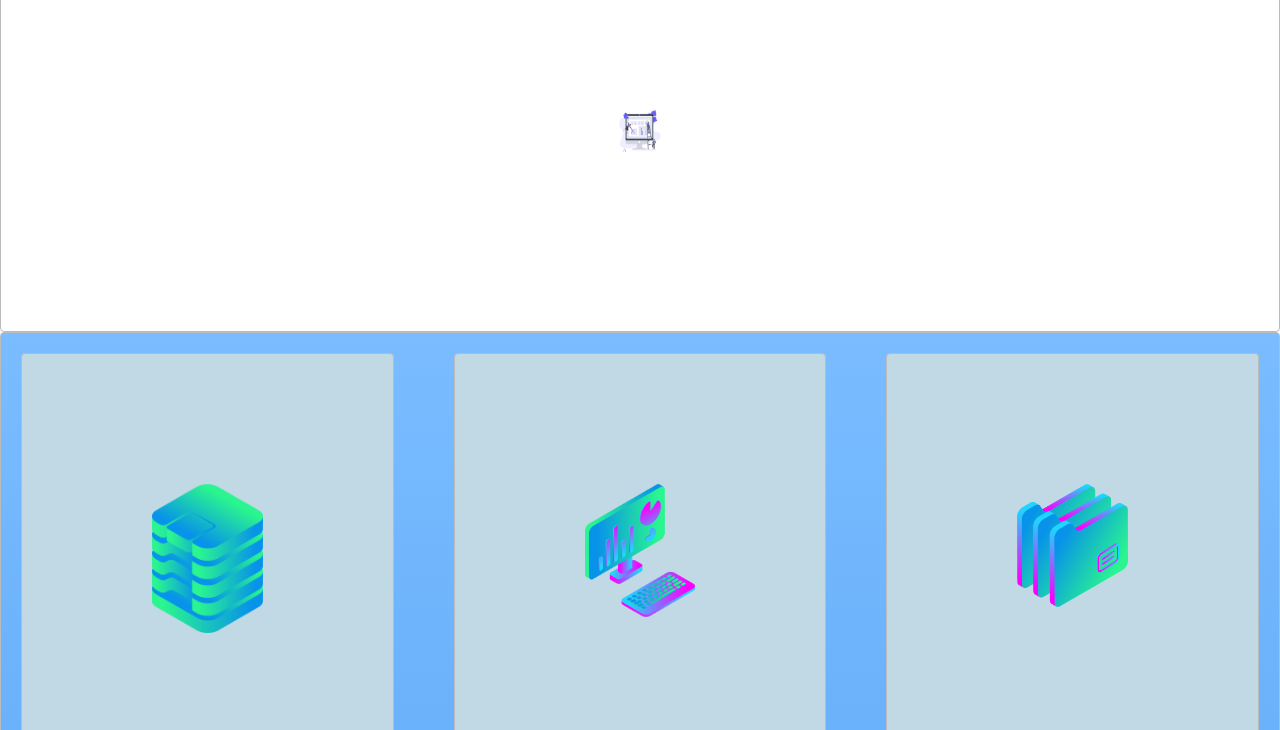
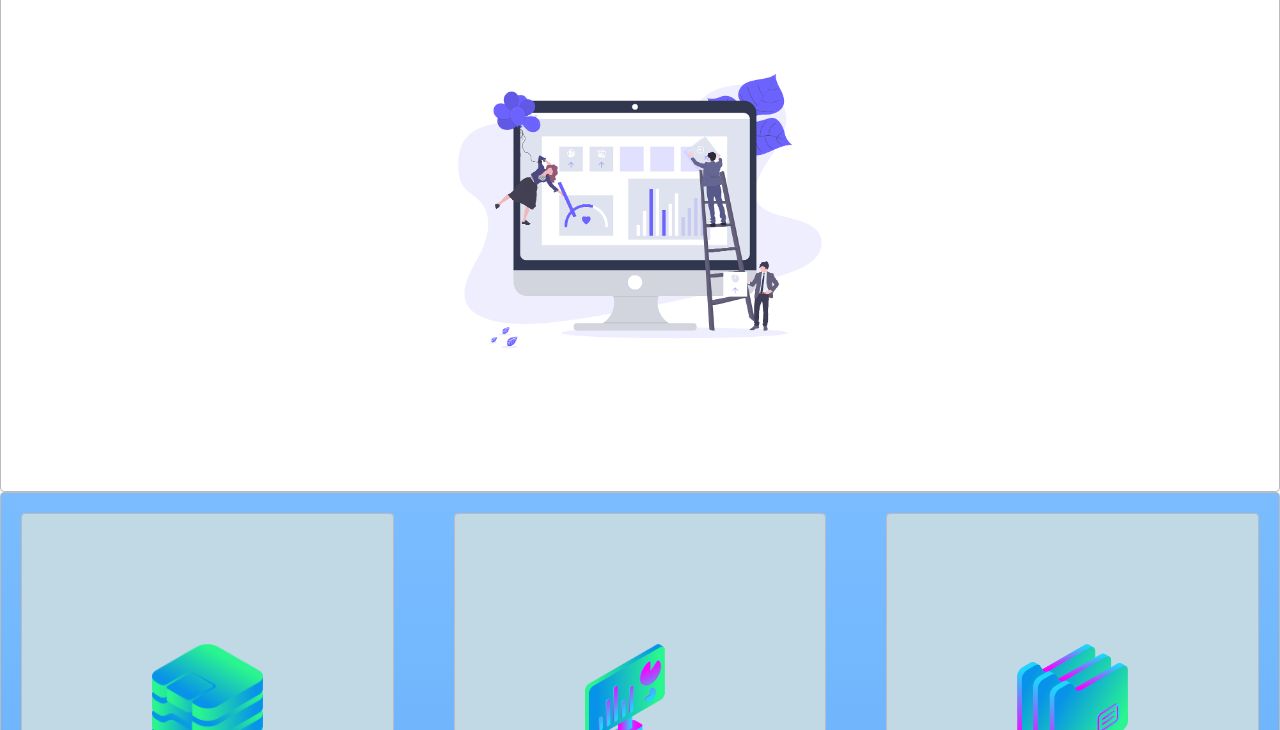
Before and after one commit to 3deep0019/product, a plain HTML site: page index.html in a window 1280 px wide. Shown: the part 70-800 px from the top of the page. Drawn offline with Linux system fonts and the light colour scheme.

Commit message:
Update style.css

```diff
--- a/style.css
+++ b/style.css
@@ -51,11 +51,10 @@ a{
     display: flex;
     align-items: center;
     justify-content: center;
-    height: 50vh;
+    height: 70vh;
 }
 .cover-image{
-    width: 50px;
-    height: 50px;
+    width: 55vh
 }
 .grid-wrapper{
     display: grid;
```
